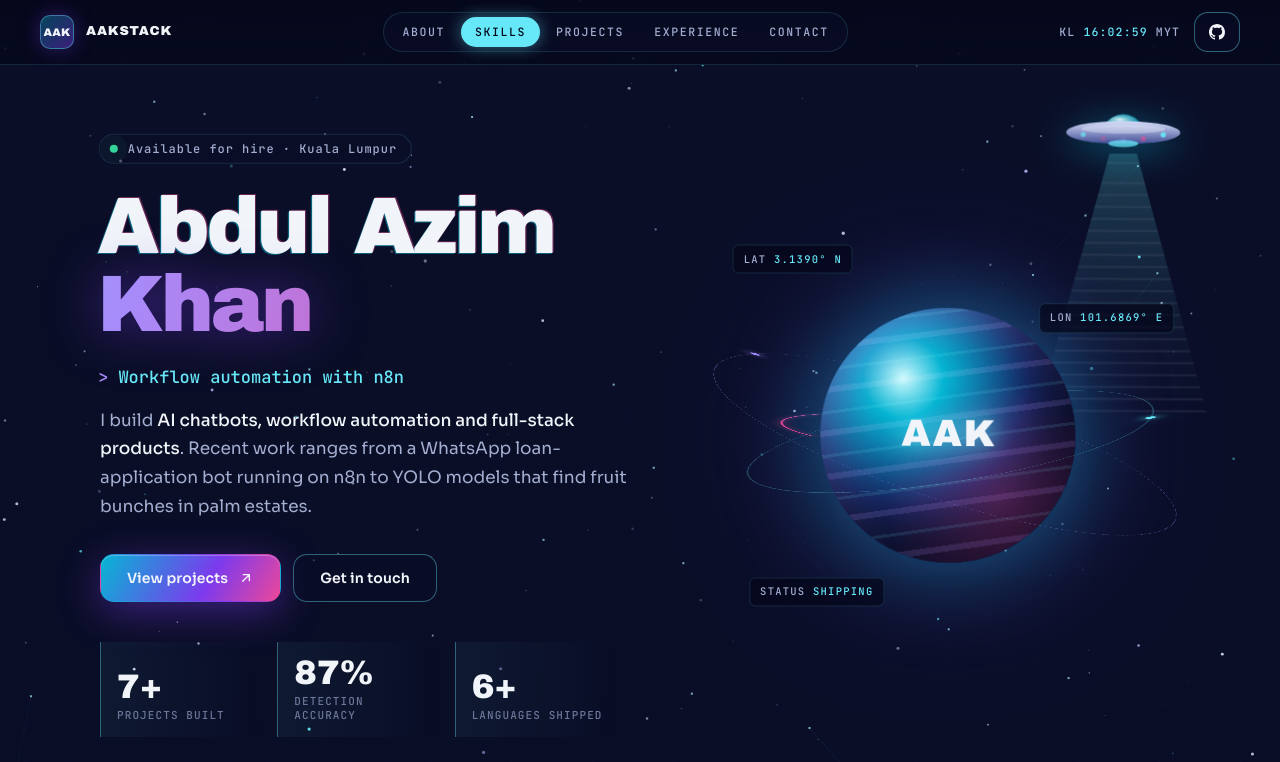
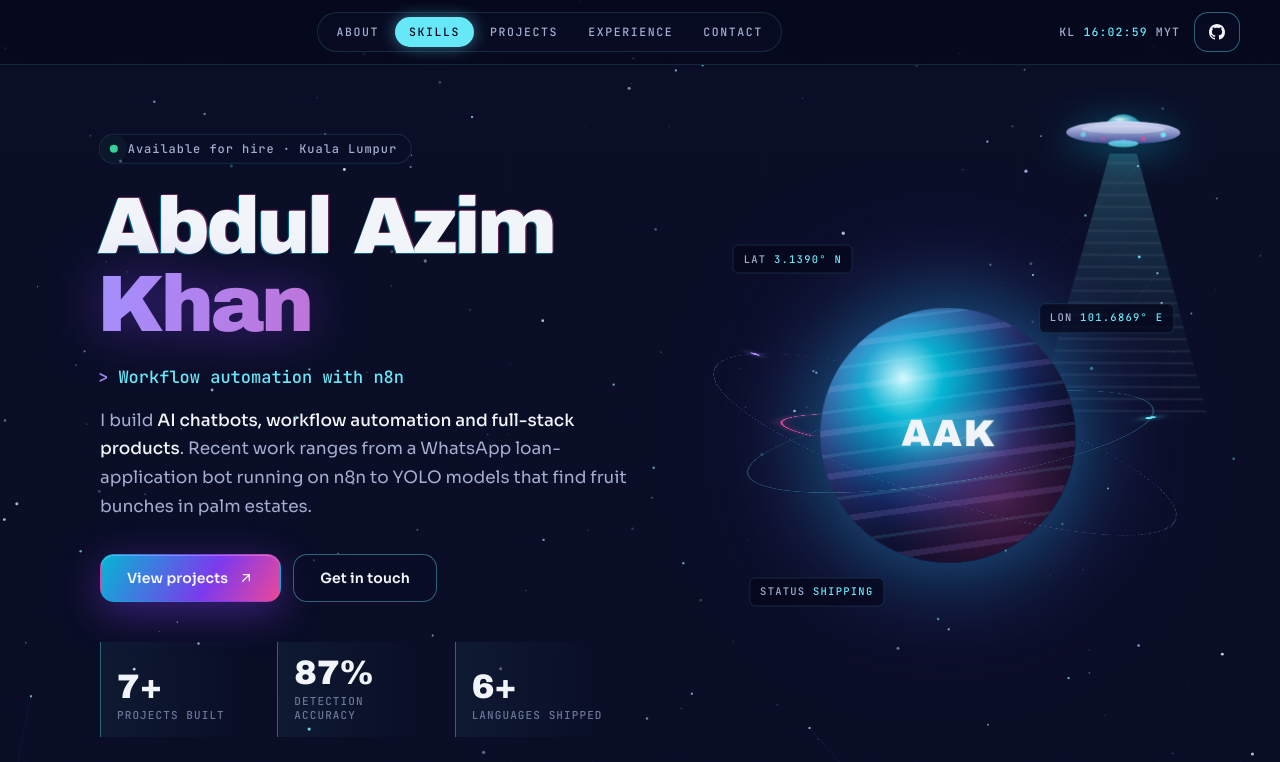
Before and after one commit to abdulazimkhan26/aakStack.is-a.dev, a React (Vite) app: page / in a window 1280 px wide. Shown: the top 762 px of the page. Built offline with nearby package versions, Linux system fonts and the light colour scheme; a web font is replaced by a local one.

Commit message:
Remove brand name elements from Header component

```diff
--- a/src/components/Header.jsx
+++ b/src/components/Header.jsx
@@ -44,8 +44,7 @@ export default function Header() {
     <>
       <header className="hud">
         <a className="brand" href="#top" aria-label="Abdul Azim Khan, back to top">
-          <span className="brand-mark">AAK</span>
-          <span className="brand-name">AAKSTACK</span>
+
         </a>
         <nav className="nav" aria-label="Sections">
           {navLinks.map(([id, label]) => (
```
